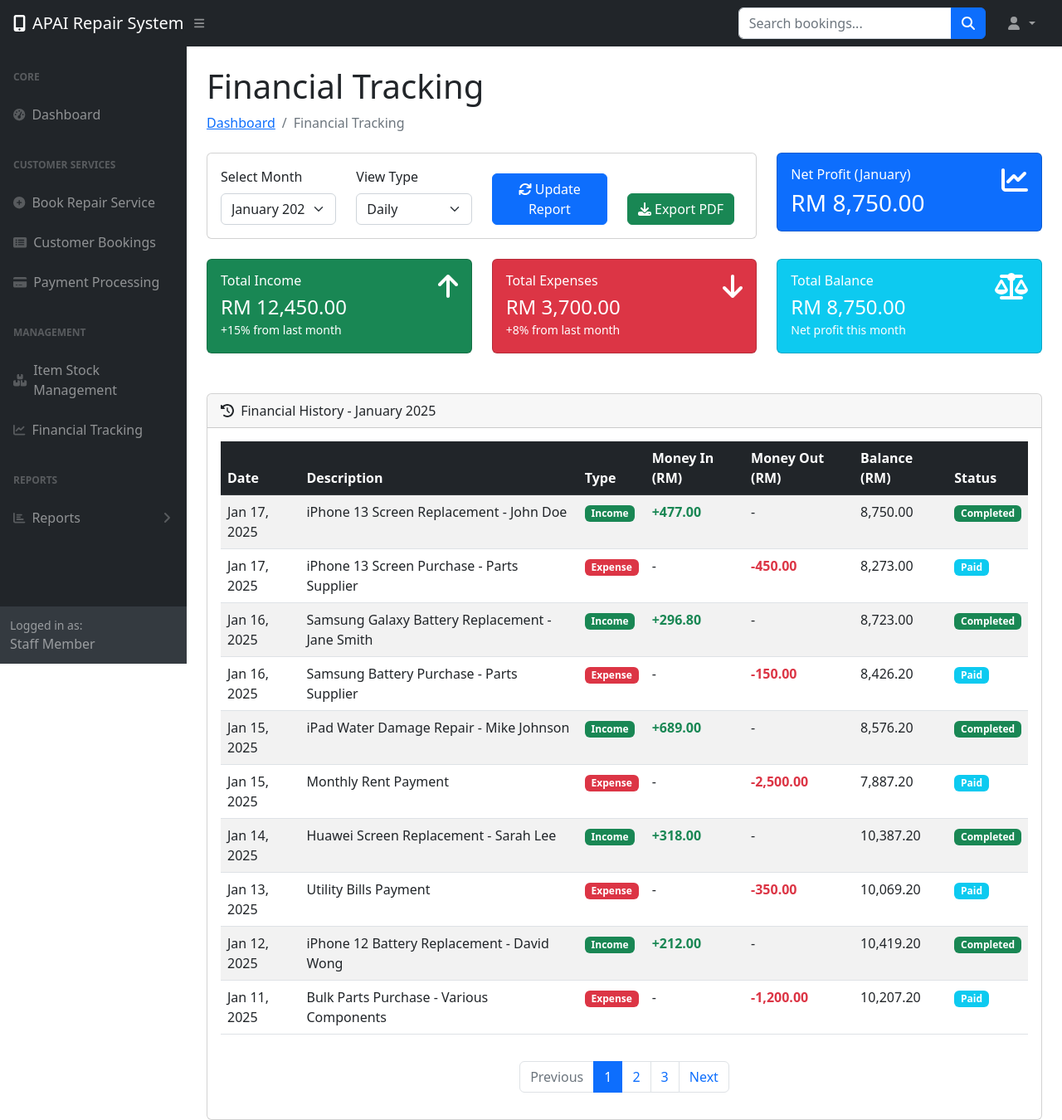
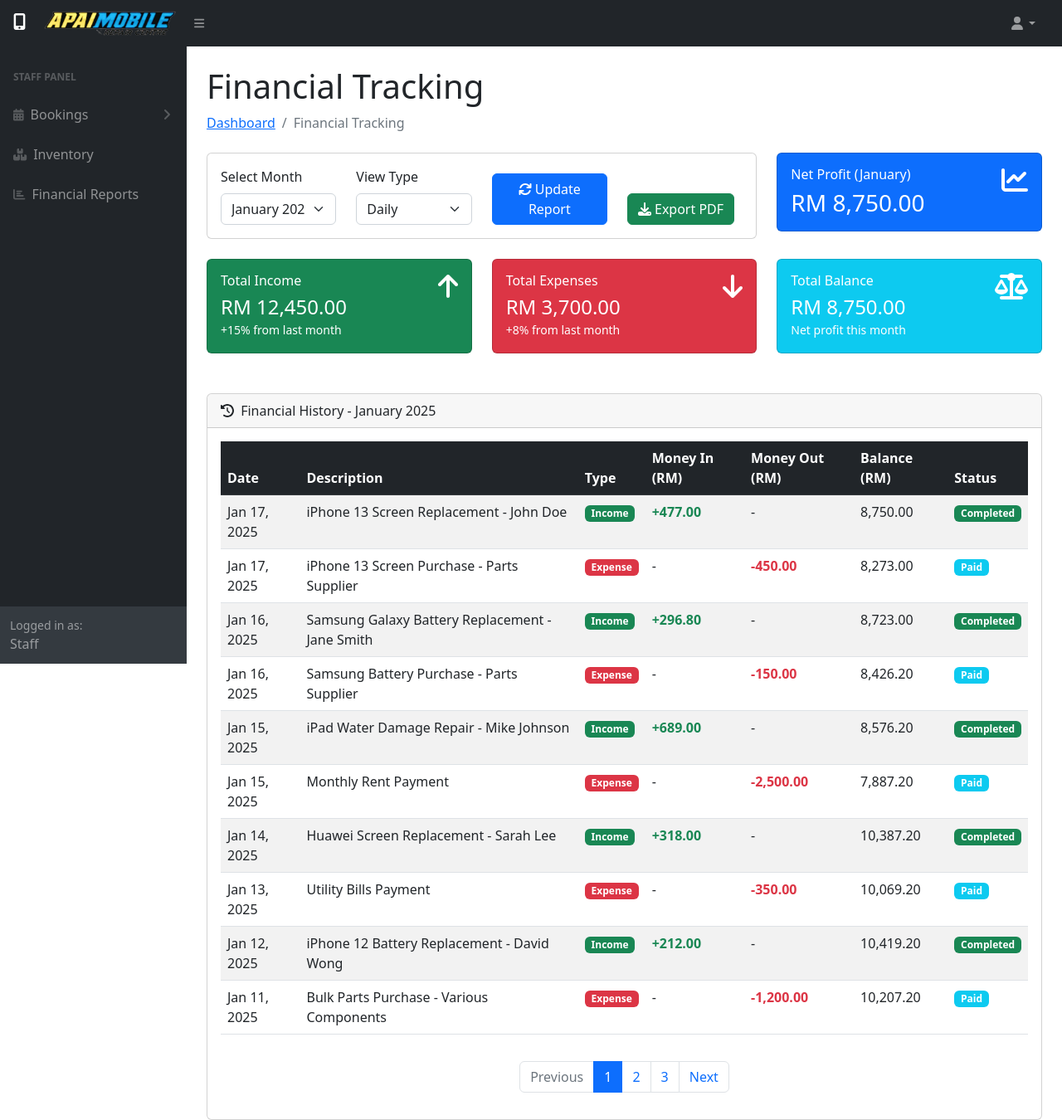
Before and after one commit to mui0402/website, a PHP site: page /financial-tracking.php in a window 1280 px wide. Shown: the whole page at 83% size. Run offline with PHP 8.4, Linux system fonts and the light colour scheme; some libraries are stand-ins or nearby versions.

Commit message:
10th commit

```diff
--- a/financial-tracking.php
+++ b/financial-tracking.php
@@ -1,10 +1,10 @@
-<?php include ('layout/header.php'); ?>
+<?php include ('layout/admin-header.php'); ?>
             <div id="layoutSidenav_content">
                 <main>
                     <div class="container-fluid px-4">
                         <h1 class="mt-4">Financial Tracking</h1>
                         <ol class="breadcrumb mb-4">
-                            <li class="breadcrumb-item"><a href="dashboard.php">Dashboard</a></li>
+                            <li class="breadcrumb-item"><a href="admin-dashboard.php">Dashboard</a></li>
                             <li class="breadcrumb-item active">Financial Tracking</li>
                         </ol>
 
--- a/inventory.php
+++ b/inventory.php
@@ -1,4 +1,4 @@
-<?php include ('layout/header.php'); ?>
+<?php include ('layout/admin-header.php'); ?>
             <div id="layoutSidenav_content">
                 <main>
                     <div class="container-fluid px-4">
--- a/layout/admin-header.php
+++ b/layout/admin-header.php
@@ -13,26 +13,22 @@
     </head>
     <body class="sb-nav-fixed">
         <nav class="sb-topnav navbar navbar-expand navbar-dark bg-dark">
-            <!-- Navbar Brand-->
+            <!-- Navbar Brand dengan Image sebagai Button -->
             <a class="navbar-brand ps-3" href="admin-dashboard.php">
-                <i class="fas fa-tools me-2"></i>APAI Admin Panel
+                <i class="fas fa-mobile-alt me-2"></i>
+                <img src="assets/img/apai.png" class="navbar-logo" style="height: 40px;">
             </a>
             <!-- Sidebar Toggle-->
             <button class="btn btn-link btn-sm order-1 order-lg-0 me-4 me-lg-0" id="sidebarToggle" href="#!"><i class="fas fa-bars"></i></button>
             <!-- Navbar Search-->
             <form class="d-none d-md-inline-block form-inline ms-auto me-0 me-md-3 my-2 my-md-0">
-                <div class="input-group">
-                    <input class="form-control" type="text" placeholder="Search..." aria-label="Search for..." aria-describedby="btnNavbarSearch" />
-                    <button class="btn btn-primary" id="btnNavbarSearch" type="button"><i class="fas fa-search"></i></button>
-                </div>
             </form>
             <!-- Navbar-->
             <ul class="navbar-nav ms-auto ms-md-0 me-3 me-lg-4">
+
                 <li class="nav-item dropdown">
                     <a class="nav-link dropdown-toggle" id="navbarDropdown" href="#" role="button" data-bs-toggle="dropdown" aria-expanded="false"><i class="fas fa-user fa-fw"></i></a>
                     <ul class="dropdown-menu dropdown-menu-end" aria-labelledby="navbarDropdown">
-                        <li><a class="dropdown-item" href="#!">Settings</a></li>
-                        <li><a class="dropdown-item" href="#!">Activity Log</a></li>
                         <li><hr class="dropdown-divider" /></li>
                         <li><a class="dropdown-item" href="logout.php">Logout</a></li>
                     </ul>
@@ -44,11 +40,8 @@
                 <nav class="sb-sidenav accordion sb-sidenav-dark" id="sidenavAccordion">
                     <div class="sb-sidenav-menu">
                         <div class="nav">
-                            <div class="sb-sidenav-menu-heading">Admin Panel</div>
-                            <a class="nav-link" href="admin-dashboard.php">
-                                <div class="sb-nav-link-icon"><i class="fas fa-tachometer-alt"></i></div>
-                                Dashboard
-                            </a>
+                            <div class="sb-sidenav-menu-heading">Staff Panel</div>
+
                             <a class="nav-link collapsed" href="#" data-bs-toggle="collapse" data-bs-target="#collapseBookings" aria-expanded="false" aria-controls="collapseBookings">
                                 <div class="sb-nav-link-icon"><i class="fas fa-calendar-alt"></i></div>
                                 Bookings
@@ -69,20 +62,12 @@
                                 <div class="sb-nav-link-icon"><i class="fas fa-chart-bar"></i></div>
                                 Financial Reports
                             </a>
-                            <div class="sb-sidenav-menu-heading">System</div>
-                            <a class="nav-link" href="#!">
-                                <div class="sb-nav-link-icon"><i class="fas fa-users"></i></div>
-                                User Management
-                            </a>
-                            <a class="nav-link" href="#!">
-                                <div class="sb-nav-link-icon"><i class="fas fa-cog"></i></div>
-                                Settings
-                            </a>
+
                         </div>
                     </div>
                     <div class="sb-sidenav-footer">
                         <div class="small">Logged in as:</div>
-                        Admin
+                        Staff
                     </div>
                 </nav>
             </div>
```
Also changed, not shown: admin-dashboard.php (renamed from dashboard.php, +1 -56 lines).
